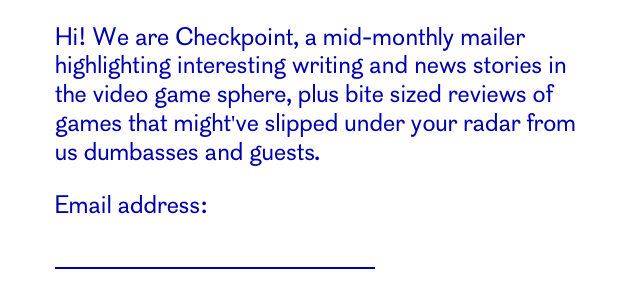
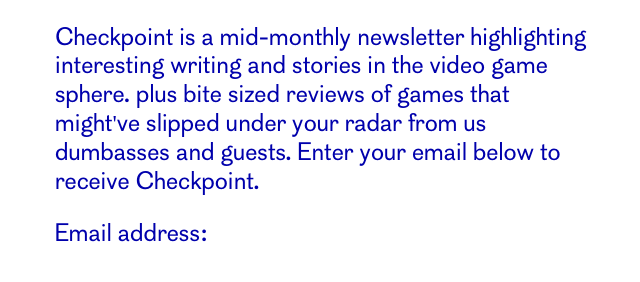
Before and after one commit to checkpointgot/checkpointgot.github.io, a plain HTML site: page index.html in a window 1280 px wide. Shown: the part 102-384 px from the top of the page, without its empty margins (315-955 px from the left). Drawn offline with Linux system fonts and the light colour scheme.

Commit message:
Update index.html

```diff
--- a/index.html
+++ b/index.html
@@ -16,7 +16,7 @@
       <section id="content">
         <div class="frame full left">
           <h1>Subscribe to Checkpoint</h1>
-          <p class="info">Hi! We are Checkpoint, a mid-monthly mailer highlighting interesting writing and news stories in the video game sphere, plus bite sized reviews of games that might've slipped under your radar from us dumbasses and guests.</p>
+          <p class="info">Checkpoint is a mid-monthly newsletter highlighting interesting writing and stories in the video game sphere. plus bite sized reviews of games that might've slipped under your radar from us dumbasses and guests. Enter your email below to receive Checkpoint.</p>
           <div class="input-group">
             <label>Email address: </label>
             <input type="email" required autocomplete="email" title="Enter your email address">
```
